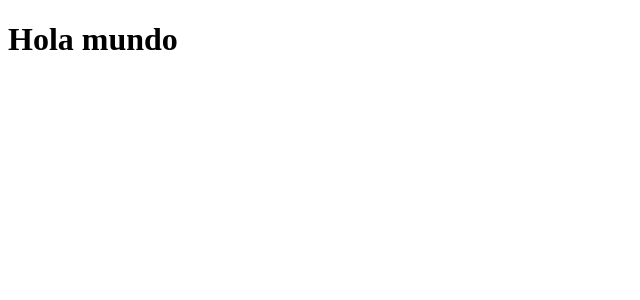
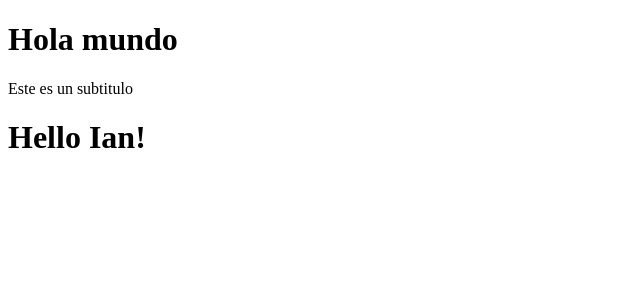
Before and after one commit to ianklebold/js-react-practice, a React (Vite) app in the folder react-practice-v2/counter-app/: page / in a window 1280 px wide. Shown: the top 300 px of the page, without its empty margins (0-640 px from the left). Built offline with nearby package versions, Linux system fonts and the light colour scheme.

Commit message:
REACT PRACTICE V2 - 002 - Agrupando elementos html

```diff
--- a/react-practice-v2/counter-app/src/FirstApp.jsx
+++ b/react-practice-v2/counter-app/src/FirstApp.jsx
@@ -1,5 +1,12 @@
 //Punto de entrada de la aplicacion
 //Los nombres de los functional components se escriben con UpperCamelCase!
+// <> Es un fragmento, agrupa varias etiquetas de html. <> Es un nodo padre.
 export const FirstApp = () => {
-    return ( <h1>Hola mundo</h1> );
+    return (
+    <>
+        <h1>Hola mundo</h1>
+        <p>Este es un subtitulo</p>
+    </>
+
+    );
 };
--- /dev/null
+++ b/react-practice-v2/counter-app/src/HelloWorldApp.jsx
@@ -0,0 +1,3 @@
+export const HelloWorldApp = () => {
+    return ( <h1>Hello Ian!</h1> );
+};
--- a/react-practice-v2/counter-app/src/main.jsx
+++ b/react-practice-v2/counter-app/src/main.jsx
@@ -3,11 +3,12 @@ import React from 'react'
 //Herramienta para renderizar react
 import ReactDOM from 'react-dom/client'
 import {FirstApp} from './FirstApp';
-
+import {HelloWorldApp} from './HelloWorldApp';
 
 //Tomamos la etiqueta de html identificada con root y le renderizamos el functional components
 ReactDOM.createRoot(document.getElementById('root')).render(
     <React.StrictMode>
         <FirstApp />
+        <HelloWorldApp />
     </React.StrictMode>
 );
```
